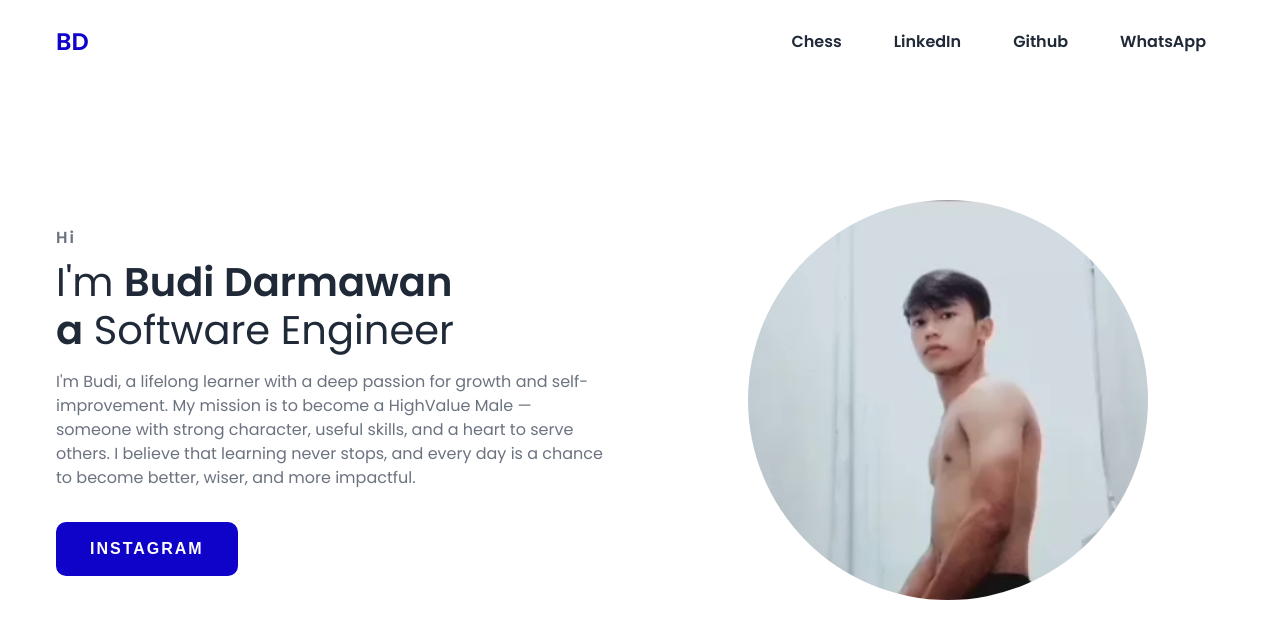
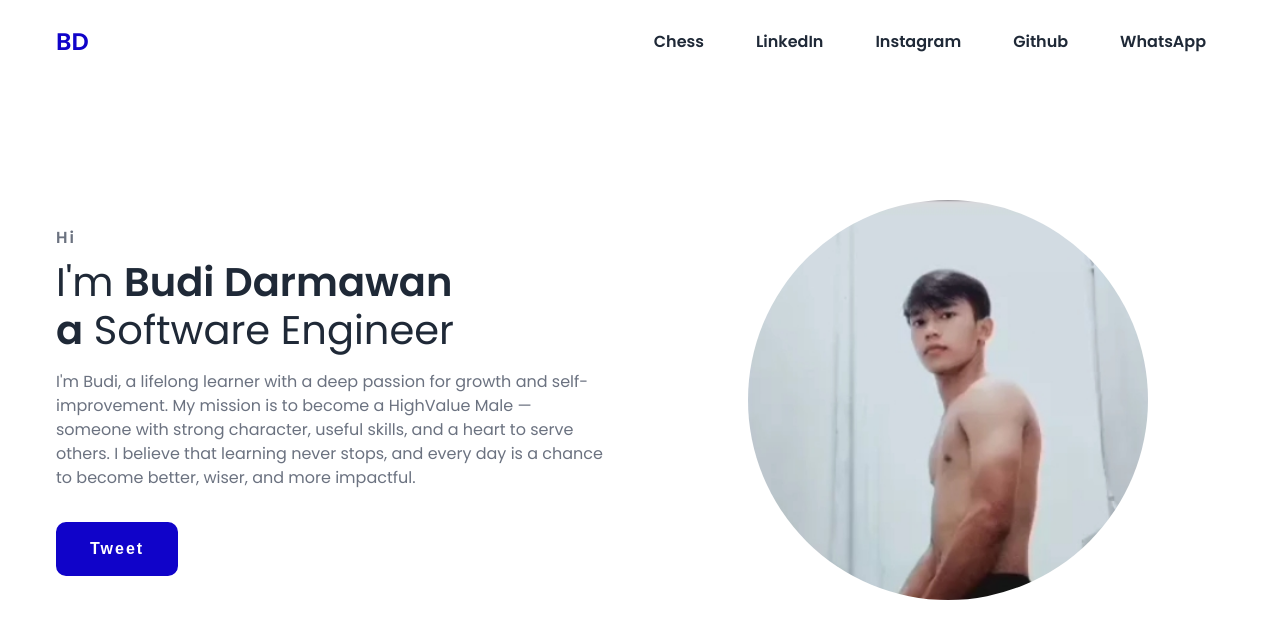
Before and after one commit to zavrud/bd, a plain HTML site: page index.html in a window 1280 px wide. Drawn offline with nearby package versions, Linux system fonts and the light colour scheme.

Commit message:
Update index.html
penambahan navigasi ig dan perubahan button menjadi tweet post

```diff
--- a/index.html
+++ b/index.html
@@ -22,6 +22,7 @@
         <ul>
           <li><a href="https://www.chess.com/member/zavrudt">Chess</a></li>
           <li><a href="https://linkedin.com/in/bddrmwn">LinkedIn</a></li>
+          <li><a href="https://instagram.com/galuhsec">Instagram</a></li>
           <li><a href="https://github.com/zavrud">Github</a></li>
           <li><a href="https://wa.me/6285183323375">WhatsApp</a></li>
         </ul>
@@ -40,7 +41,7 @@
             I believe that learning never stops, and every day is a chance to become better, wiser, and more impactful.
           </p>
           <div class="action__btns">
-            <a href="https://instagram.com/galuhsec"><button class="hire__me">INSTAGRAM</button></a>
+            <a href="https://x.com/galuhsec"><button class="hire__me">Tweet</button></a>
           </div>
         </div>
         <div class="image">
```
